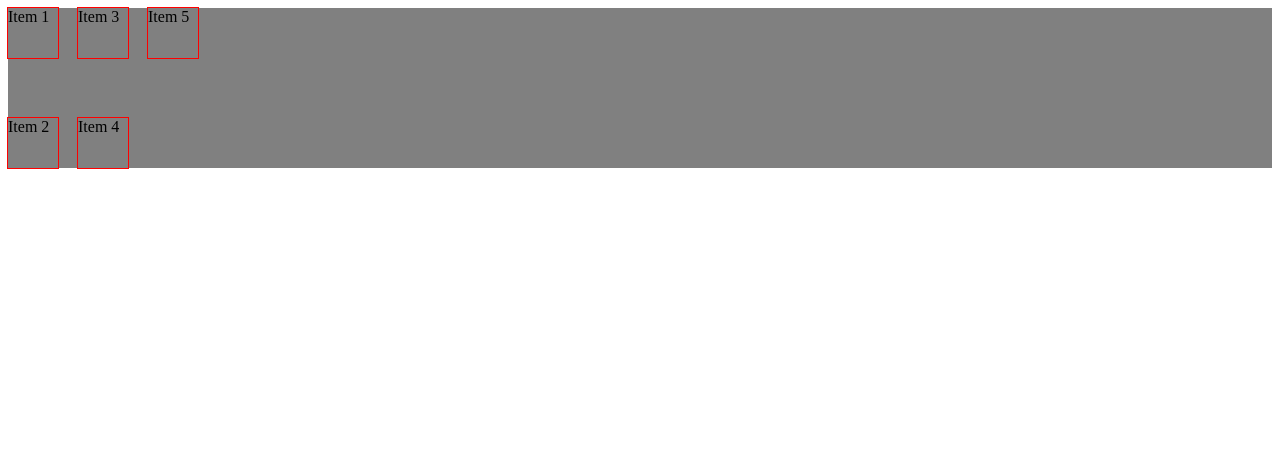
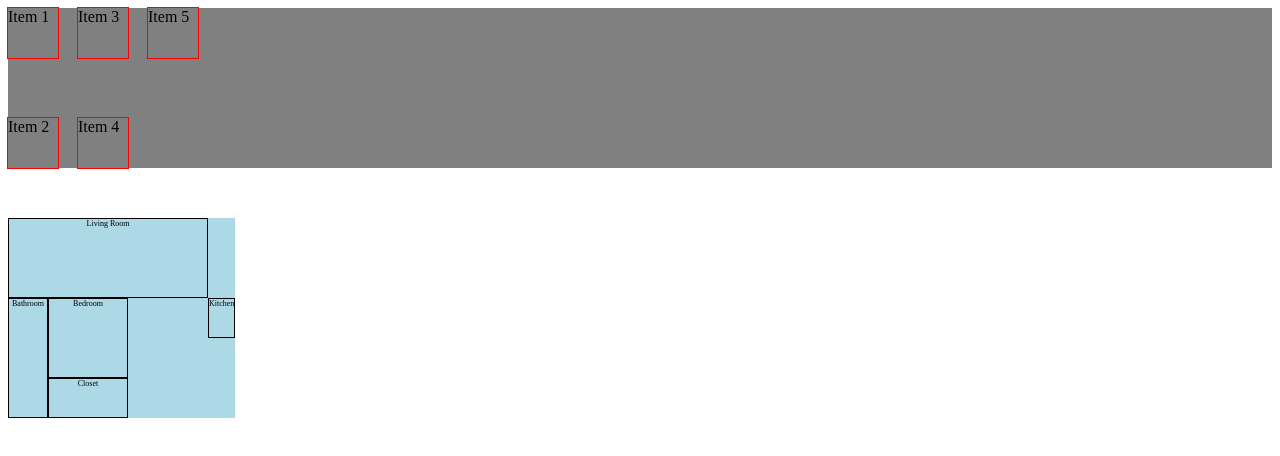
Before and after one commit to MohamedEmadFahmy/Odin-Fullstack, a plain HTML site: page Intermediate HTML and CSS/CSS Grid/index.html in a window 1280 px wide. Drawn offline with Linux system fonts and the light colour scheme.

Commit message:
finish positioning grid elements lesson up until assignment

```diff
--- a/Intermediate HTML and CSS/CSS Grid/index.html
+++ b/Intermediate HTML and CSS/CSS Grid/index.html
@@ -15,5 +15,13 @@
         <div>Item 4</div>
         <div>Item 5</div>
     </div>
+
+    <div id="container2">
+        <div class="room" id="living-room">Living Room</div>
+        <div class="room" id="kitchen">Kitchen</div>
+        <div class="room" id="bedroom">Bedroom</div>
+        <div class="room" id="bathroom">Bathroom</div>
+        <div class="room" id="closet">Closet</div>
+    </div>
 </body>
 </html>
--- a/Intermediate HTML and CSS/CSS Grid/style.css
+++ b/Intermediate HTML and CSS/CSS Grid/style.css
@@ -35,3 +35,88 @@
 #container > div{
     outline: red solid 1px;
 }
+
+
+#container2 {
+    margin-top: 50px;
+    display: inline-grid;
+    grid-template: 40px 40px 40px 40px 40px / 40px 40px 40px 40px 40px;
+    background-color: lightblue;
+}
+
+.room {
+    border: 1px solid;
+    font-size: 50%;
+    text-align: center;
+}
+
+#living-room {
+    grid-column-start: 1;
+    grid-column-end: 6;
+    grid-row-start: 1;
+    grid-row-end: 3;
+}
+
+#bathroom {
+    /* grid-column-start: 1;
+    grid-column-end: 1; */
+    grid-row-start: 3;
+    grid-row-end: 6;
+}
+
+#bedroom {
+    grid-column-start: 2;
+    grid-column-end: 4;
+    grid-row-start: 3;
+    grid-row-end: 5;
+}
+#closet {
+    grid-column-start: 2;
+    grid-column-end: 4;
+    grid-row-start: 5;
+    grid-row-end: 6;
+}
+#kitchen {
+    grid-column-start: 4;
+    grid-column-end: 6;
+    grid-row-start: 3;
+    grid-row-end: 6;
+
+
+    /* you can shorten start-end into one attribute */
+    grid-row: 3 / 6;
+
+
+    /* you can shorten column-start, column-end, rows-start, row-end into 1 attribute */
+    grid-area: 4 / 6 / 3 / 6;
+}
+
+
+/* you can also use this notation in order to define the layout */
+
+/* #container {
+    display: inline-grid;
+    grid-template: 40px 40px 40px 40px 40px / 40px 40px 40px 40px 40px;
+    background-color: lightblue;
+    grid-template-areas:
+      "living-room living-room living-room living-room living-room"
+      "living-room living-room living-room living-room living-room"
+      "bedroom bedroom bathroom kitchen kitchen"
+      "bedroom bedroom bathroom kitchen kitchen"
+      "closet closet . . ."
+} */
+
+/* #living-room {
+    grid-area:  living-room;
+} */
+
+
+/*
+    where you specifically give a name to each area in the template-areas
+    then use that name in the grid-area
+
+    NOTE:
+        "." denotes an empty cell
+
+
+*/
```
